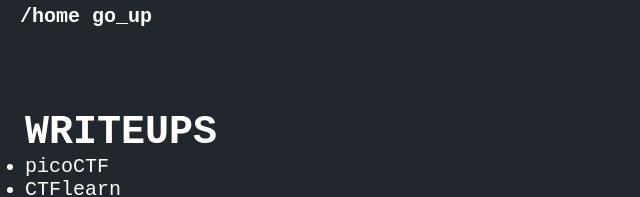
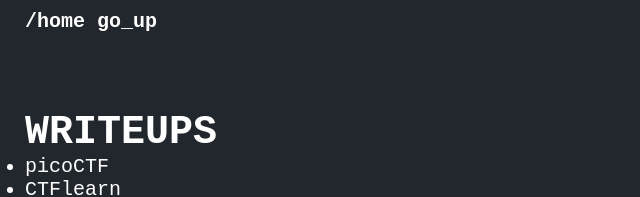
Before and after one commit to tadeuszwachowski/CTFwriteups, a Jekyll site: the page built from index.html, in a window 1280 px wide. Shown: the top 197 px of the page, without its empty margins (0-640 px from the left). Built offline with Jekyll 4.4.1, drawn with Linux system fonts in a browser that asks for light colours; Markdown is read by kramdown in place of the engine named in the settings.

Commit message:
Update default.html

```diff
--- a/css/main.css
+++ b/css/main.css
@@ -36,14 +36,13 @@
   position: fixed;
   top: 0;
   width: 100%;
-  padding: 5px;
+  padding: 10px;
   margin: 0;
 }
 
 #navbar.helpline {
-  position: absolute;
+  position: relative;
   right: 0;
-  top: 0;
   width: 250px;
   font-size: 30px;
 }
```
